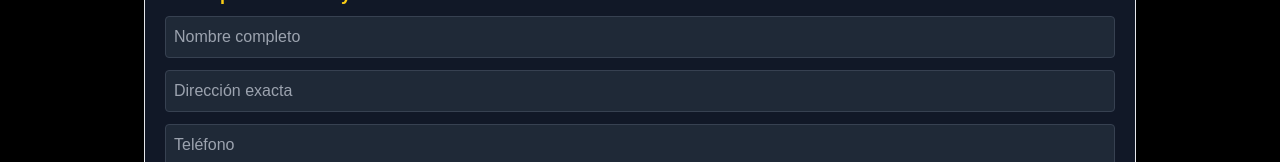
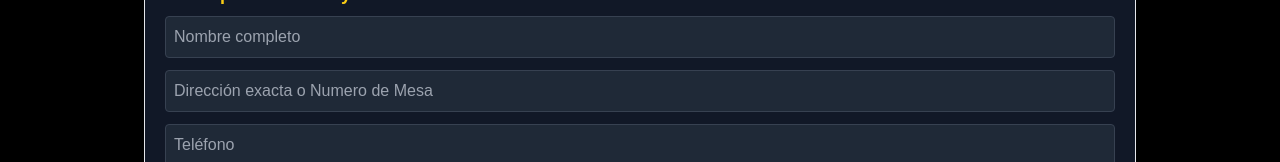
Before and after one commit to NDPUBLICIDAD/FAST-FOOD, a plain HTML site: page index.html in a window 1280 px wide. Shown: the part 1131-1293 px from the top of the page. Drawn offline with nearby package versions, Linux system fonts and the light colour scheme.

Commit message:
Update address input placeholder text

```diff
--- a/index.html
+++ b/index.html
@@ -57,7 +57,7 @@
         <h3 class="text-lg font-bold mb-2 text-yellow-400">Datos para el delivery</h3>
         <form id="cliente-form" class="space-y-3">
           <input type="text" id="nombre" placeholder="Nombre completo" required class="w-full p-2 rounded bg-gray-800 text-white border border-gray-700">
-          <input type="text" id="direccion" placeholder="Dirección exacta" required class="w-full p-2 rounded bg-gray-800 text-white border border-gray-700">
+          <input type="text" id="direccion" placeholder="Dirección exacta o Numero de Mesa" required class="w-full p-2 rounded bg-gray-800 text-white border border-gray-700">
           <input type="tel" id="telefono" placeholder="Teléfono" required class="w-full p-2 rounded bg-gray-800 text-white border border-gray-700">
 
           <!-- Comentarios -->
```
